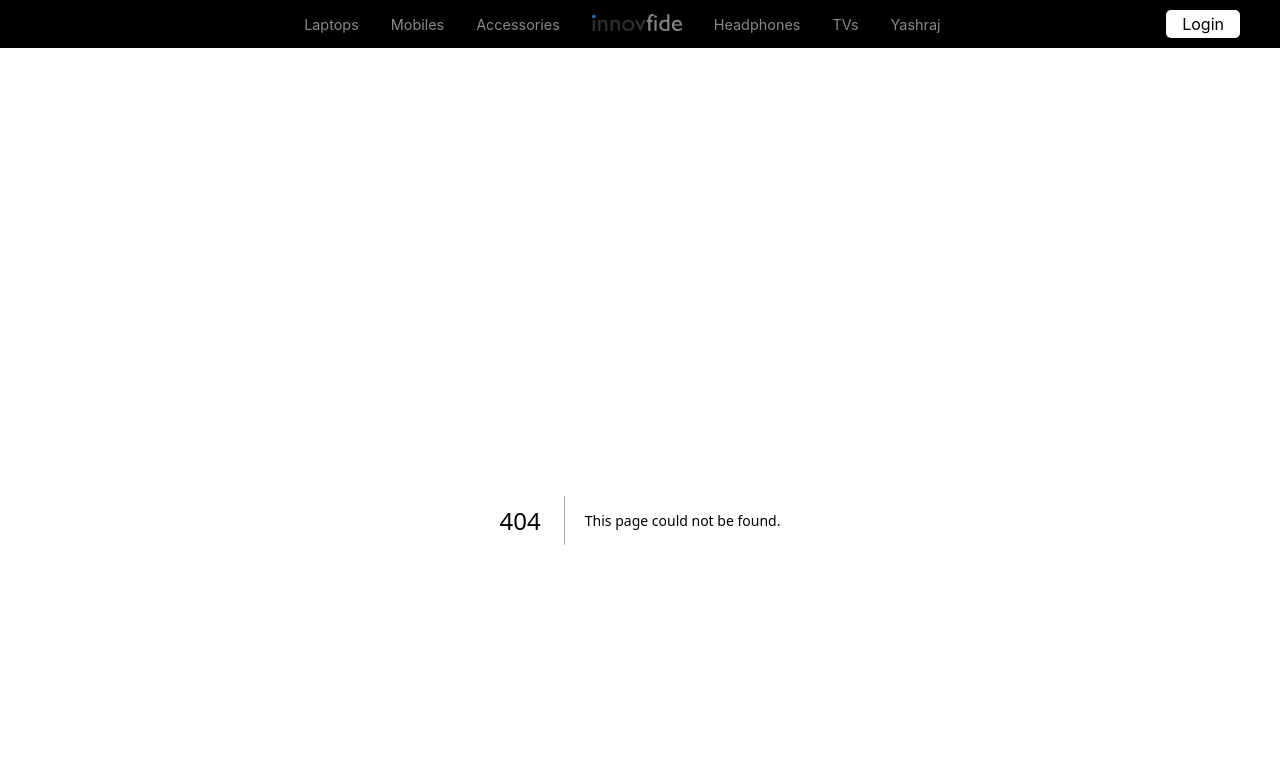
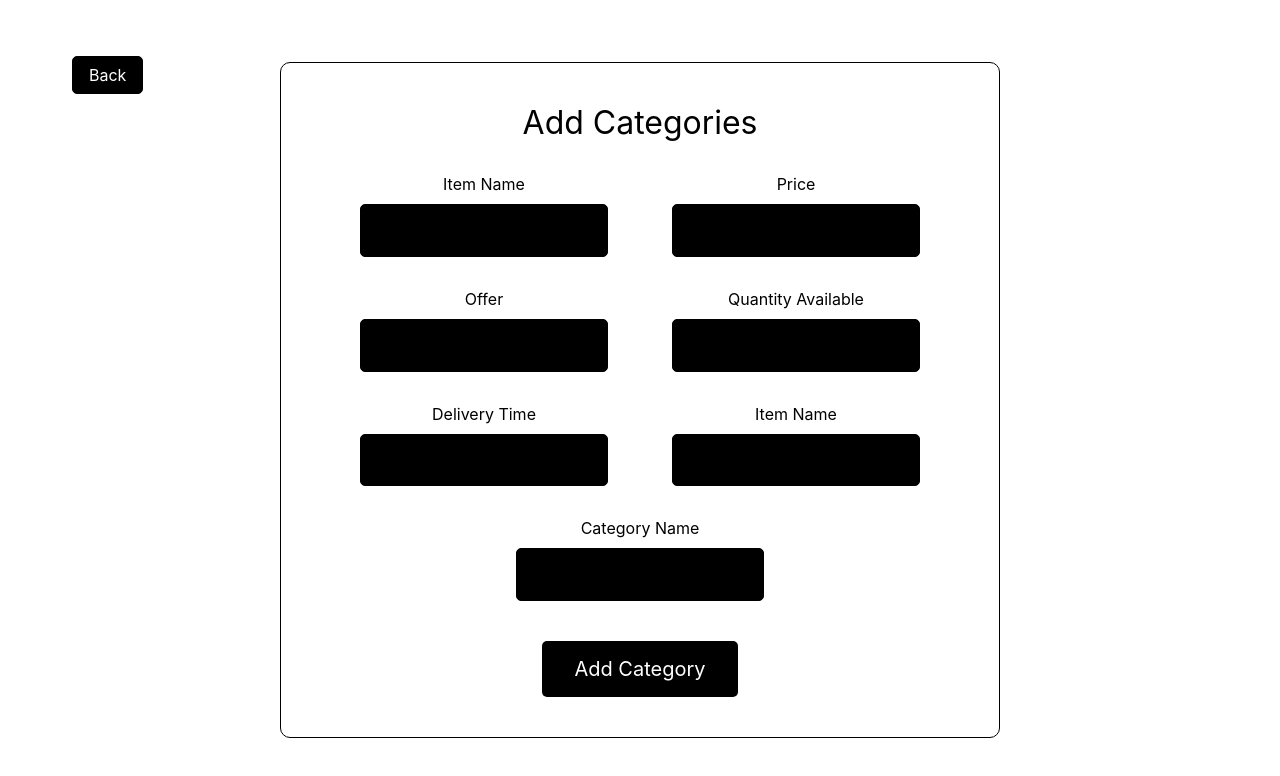
Before and after one commit to ParitoshKadam9/OOP-Assignment, a Next.js app: page /Admin/addProd in a window 1280 px wide. Before the commit this address had no page. Shown: the top 776 px of the page. Built offline with nearby package versions, Linux system fonts and the light colour scheme.

Commit message:
admin portal

```diff
--- /dev/null
+++ b/pages/Admin/addProd.js
@@ -0,0 +1,124 @@
+import React from 'react'
+import styles from '../../styles/Admin/AddProd.module.css'
+import { useState } from 'react';
+import Link from 'next/link';
+
+function AddProd() {
+    const [data, setData] = useState({
+      item_name: "",
+      price: null,
+      offer: null,
+      qty_avlb: null,
+      delivery_time: null,
+      description: "",
+      img_name: "",
+      category: {
+        id: null,
+        category_name: ""
+      }
+
+    })
+    const handleChange = (e) => {
+        e.preventDefault();
+        setData({...data, [e.target.name]:e.target.value})
+        console.log(data)
+    }
+  return (
+    <>
+      <div className={styles.back}>
+        <Link href="/Admin/admin">Back</Link>
+      </div>
+      <div className={styles.main}>
+        <div className={styles.container}>
+          <div className={styles.head1}>Add Categories</div>
+          <div className={styles.inputs}>
+            <div className={styles.right}>
+              <div className={styles.inputs}>
+                <div className={styles.block}>
+                  <div className={styles.head}>Item Name</div>
+                  <input
+                    placeholder={data.item_name}
+                    value={data.item_name}
+                    name="item_name"
+                    onChange={handleChange}
+                    className={styles.input}
+                  ></input>
+                </div>
+                <div className={styles.block}>
+                  <div className={styles.head}>Price</div>
+                  <input
+                    placeholder={data.price}
+                    value={data.price}
+                    name="price"
+                    onChange={handleChange}
+                    className={styles.input}
+                  ></input>
+                </div>
+              </div>
+              <div className={styles.inputs}>
+                <div className={styles.block}>
+                  <div className={styles.head}>Offer</div>
+                  <input
+                    placeholder={data.offer}
+                    value={data.offer}
+                    name="offer"
+                    onChange={handleChange}
+                    className={styles.input}
+                  ></input>
+                </div>
+                <div className={styles.block}>
+                  <div className={styles.head}>Quantity Available</div>
+                  <input
+                    placeholder={data.qty_avlb}
+                    value={data.qty_avlb}
+                    name="qty_avlb"
+                    onChange={handleChange}
+                    className={styles.input}
+                  ></input>
+                </div>
+              </div>
+              <div className={styles.inputs}>
+                <div className={styles.block}>
+                  <div className={styles.head}>Delivery Time</div>
+                  <input
+                    placeholder={data.delivery_time}
+                    value={data.delivery_time}
+                    name="delivery_time"
+                    onChange={handleChange}
+                    className={styles.input}
+                  ></input>
+                </div>
+                <div className={styles.block}>
+                  <div className={styles.head}>Item Name</div>
+                  <input
+                    placeholder={data.description}
+                    value={data.description}
+                    name="description"
+                    className={styles.input}
+                    onChange={handleChange}
+                  ></input>
+                </div>
+              </div>
+              <div className={styles.block}>
+                <div className={styles.head}>Category Name</div>
+                <input
+                  className={styles.input}
+                  value={data.category.category_name}
+                  name="name"
+                onChange={(e) => {
+                    data.category.category_name = e.target.value
+                    setData({ ...data })
+                    console.log(data)
+                  }}
+                />
+              </div>
+            </div>
+          </div>
+          <div className={styles.submit}>Add Category</div>
+        </div>
+      </div>
+    </>
+  );
+}
+
+export default AddProd
--- a/pages/_app.js
+++ b/pages/_app.js
@@ -20,7 +20,9 @@ function MyApp({ Component, pageProps }) {
         params == "/Login" ||
         params == "/signUp" ||
         params == "/Admin/admin" ||
-        params == "/Admin/update"
+        params == "/Admin/update" ||
+        params == "/Admin/addCat" ||
+        params == "/Admin/addProd"
       ) {
         setNav(false);
         setFoot(false);
--- /dev/null
+++ b/styles/Admin/AddProd.module.css
@@ -0,0 +1,111 @@
+.container {
+    display: flex;
+    flex-direction: column;
+    align-items: center;
+    justify-content: center;
+    height: auto;
+    width: 90vh;
+    border: 1px solid black;
+    padding: 5vh 10vh 5vh 10vh;
+    border-radius: 10px;
+    background: white;
+}
+
+.main {
+    display: flex;
+    flex-direction: column;
+    align-items: center;
+    justify-content: center;
+    /* background: #000; */
+    height: 100vh;
+    width: 100vw;
+    margin-top: -9vh;
+}
+
+.input {
+    outline: none;
+    background-color: black;
+    border: none;
+    height: 3em;
+    margin-top: 10px;
+    border: 1px solid black;
+    border-radius: 5px;
+    color: white;
+    font-size: 1.1em;
+    padding-left: 10px;
+    padding-right: 10px;
+    margin-left: 4vh;
+    margin-right: 4vh;
+}
+.inputbox{
+    margin: 0 3vh 0 3vh;
+}
+.block{
+    margin-top: 4vh;
+}
+
+.submit {
+    display: flex;
+    flex-direction: column;
+    align-items: center;
+    justify-content: center;
+    background: rgb(0, 0, 0);
+    color: rgb(255, 255, 255);
+    width: auto;
+    height: auto;
+    padding: 2vh 4vh 2vh 4vh;
+    margin-top: 5vh;
+    border-radius: 5px;
+    font-size: 2.5vh;
+    transition: 0.2s;
+}
+
+.submit:hover {
+    background: rgb(195, 195, 195);
+    cursor: pointer;
+}
+
+.name {
+    color: black;
+    text-align: center;
+    font-size: 2.5vh;
+    margin-top: 6vh;
+    margin-bottom: 1vh;
+}
+
+.head1{
+    font-size: 4vh;
+    /* margin-top: 20vh; */
+}
+.head{
+    text-align: center;
+}
+.back {
+    position: absolute;
+    top: 7vh;
+    left: 9vh;
+    width: auto;
+    height: auto;
+    padding: 1vh 2vh 1vh 2vh;
+    background: #000;
+    border: 1px solid black;
+    color: white;
+    border-radius: 5px;
+    transition: 0.2s;
+}
+
+.back:hover {
+    background: white;
+    cursor: pointer;
+    color: black;
+}
+.inputs{
+    display: flex;flex-direction: row;align-items: center;
+    justify-content: center;
+}
+.right{
+    display: flex;
+    flex-direction: column;
+    align-items: center;
+    justify-content: center;
+}
--- /dev/null
+++ b/styles/Admin/addcat.module.css
@@ -0,0 +1,84 @@
+.container{
+    display: flex;flex-direction: column;
+    align-items: center;
+    justify-content: center;
+    height: auto;
+    width: 70vh;
+    border: 1px solid black;
+    padding: 5vh 10vh 5vh 10vh;
+    border-radius: 10px;
+    background: white;
+}
+.main{
+    display: flex;
+    flex-direction: column;
+    align-items: center;
+    justify-content: center;
+    /* background: #000; */
+    height: 100vh;
+    width: 100vw;
+    margin-top: -9vh;
+}
+.input {
+    outline: none;
+    background-color: black;
+    border: none;
+    height: 3em;
+    margin-top: 10px;
+    border: 1px solid black;
+    border-radius: 5px;
+    color: white;
+    font-size: 1.1em;
+    padding-left: 10px;
+    padding-right: 10px;
+}
+.submit {
+    display: flex;
+    flex-direction: column;
+    align-items: center;
+    justify-content: center;
+    background: rgb(0, 0, 0);
+    color: rgb(255, 255, 255);
+    width: auto;
+    height: auto;
+    padding: 2vh 4vh 2vh 4vh;
+    margin-top: 8vh;
+    border-radius: 5px;
+    font-size: 2.5vh;
+    transition: 0.2s;
+}
+
+.submit:hover {
+    background: rgb(195, 195, 195);
+    cursor: pointer;
+}
+.name {
+    color: black;
+    text-align: center;
+    font-size: 2.5vh;
+    margin-top: 6vh;
+    margin-bottom: 1vh;
+}
+.head{
+    font-size: 4vh;
+    /* margin-top: 20vh; */
+}
+.back {
+    position: absolute;
+    top: 7vh;
+    left: 9vh;
+    width: auto;
+    height: auto;
+    padding: 1vh 2vh 1vh 2vh;
+    background: #000;
+    border: 1px solid black ;
+    color: white;
+    border-radius: 5px;
+    transition: 0.2s;
+}
+
+.back:hover {
+    background: white;
+    cursor: pointer;
+    color: black;
+}
```
Also changed, not shown: pages/Admin/addCat.js (added, +49 -0 lines), pages/Admin/admin.js (+15 -9 lines), styles/Admin/admin.module.css (+19 -2 lines).
